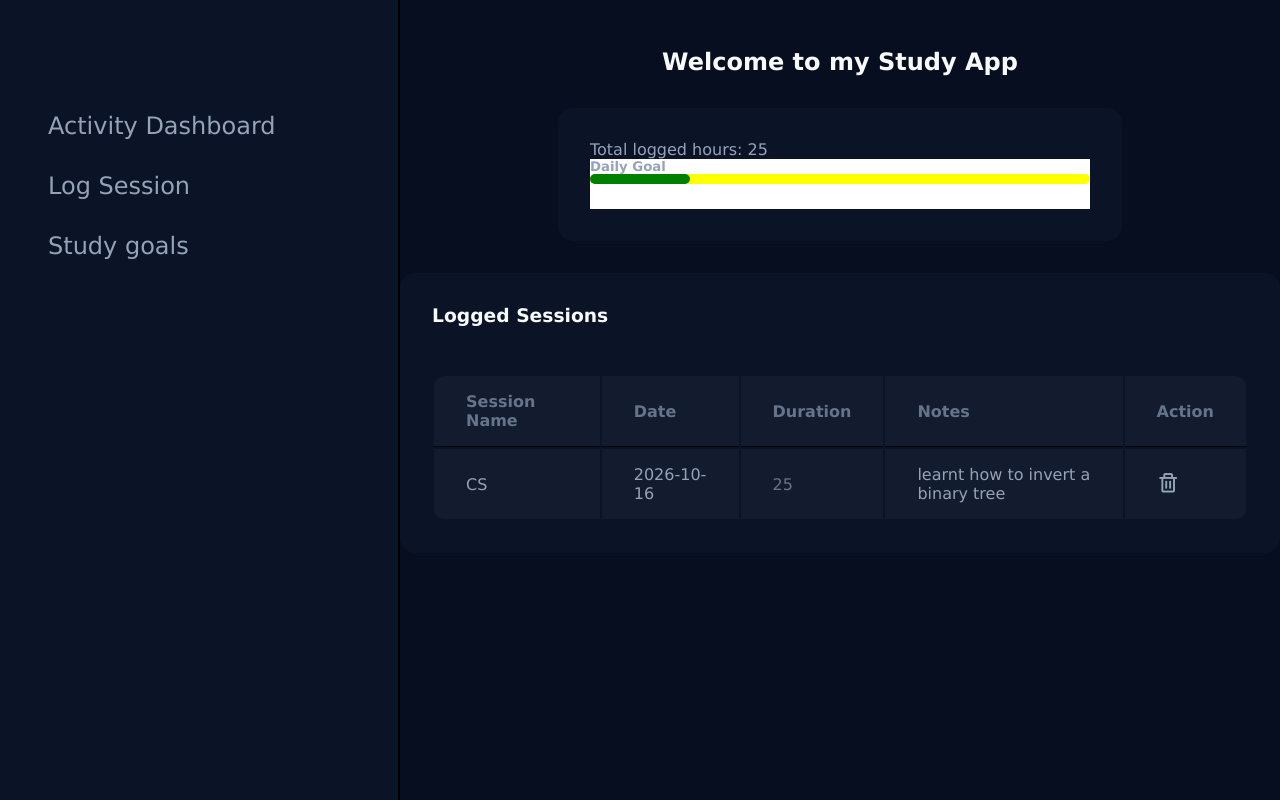
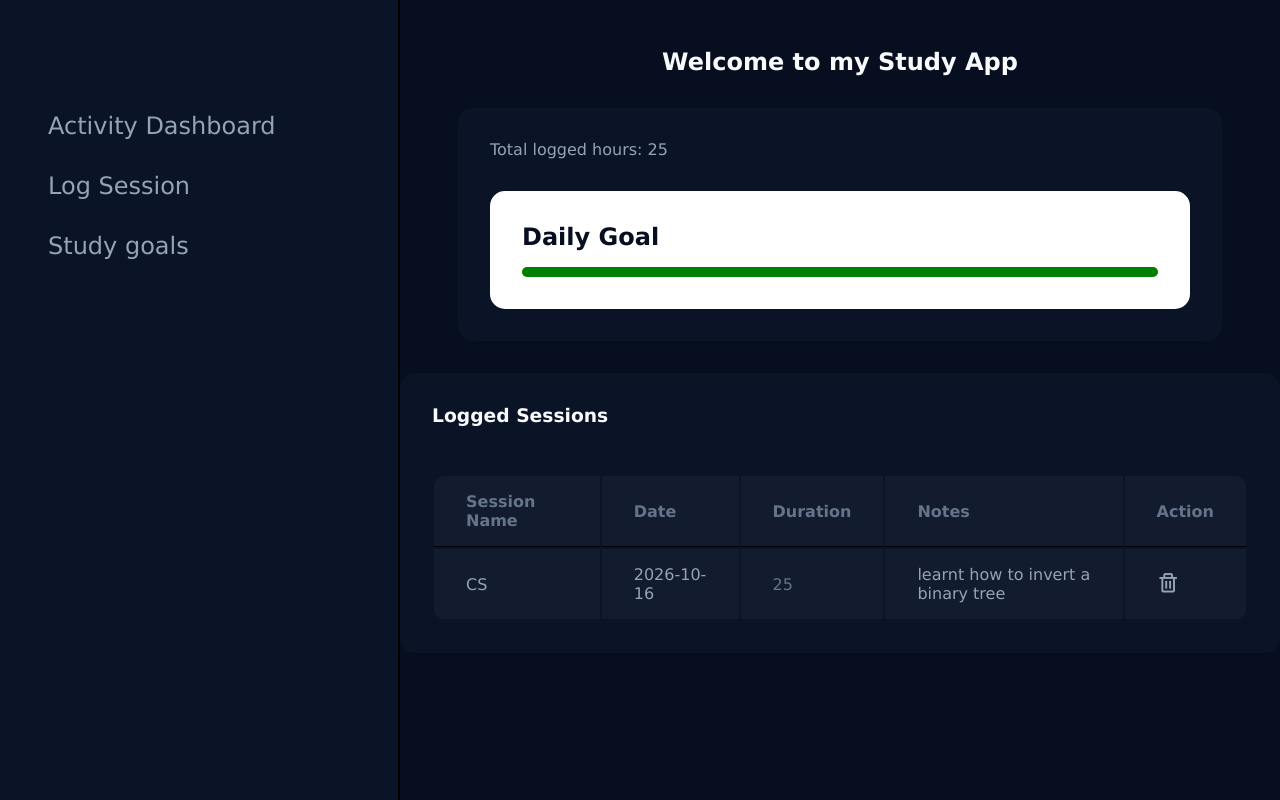
Before and after one commit to DanonymousCoder/study-app, a Flask app: page / in a window 1280 px wide. Run offline with Flask 3, Linux system fonts and the light colour scheme; data comes from the database, SQL or seed files in the repository; both versions use the stored data as it was after the commit; some libraries are stand-ins or nearby versions.

Commit message:
chore: fix backend logic to calculate daily goal progress, fix design style in study goals page

```diff
--- a/app.py
+++ b/app.py
@@ -30,7 +30,7 @@ def home():
 
         total_duration = sum_row["total_duration"] if sum_row["total_duration"] else 0
 
-        today_date = datetime.now().strftime("%H:%M")
+        today_date = date.today().isoformat()
         cursor.execute("SELECT SUM(duration) AS daily_total_duration FROM sessions WHERE s_date = ?", (today_date,))
         daily_sum_row= cursor.fetchone()
 
@@ -41,7 +41,7 @@ def home():
         # c/i * 100
 
         if target_hours and total_daily_duration:
-            fillWidth = target_hours / total_daily_duration * 100
+            fillWidth = (total_daily_duration / target_hours) * 100
         else:
             fillWidth = 0
 
--- a/static/styles.css
+++ b/static/styles.css
@@ -91,12 +96,24 @@ h3 {
     background-color: #0b1326;
     padding: 2em;
     border-radius: 15px;
+    display: flex;
+    flex-direction: column;
+    gap: 2em;
 }
 
 .study-analysis .daily-goal {
-    height: 50px;
-    width: 500px;
+    width: 700px;
     background-color: white;
+    padding: 2em;
+    border-radius: 15px;
+    display: flex;
+    flex-direction: column;
+    gap: 1em;
+}
+
+.daily-goal h5 {
+    font-size: 1.5em;
+    color: #060e20;
 }
 
 .progress-bar {
@@ -107,7 +124,6 @@ h3 {
 }
 
 .progress-bar-filler {
-    width: 20%;
     background-color: green;
     height: 100%;
     border-radius: 10px;
--- a/templates/index.html
+++ b/templates/index.html
@@ -32,8 +32,9 @@
 
      {% set successes = get_flashed_messages(category_filter=["success"]) %}
         {% if successes %}
-        <div class="alert-div alert alert-admissible" role="alert">
+        <div class="alert-div alert alert-dismissible fade show alert-success" role="alert">
             <button type="button" class="btn-close" data-bs-dismiss="alert" aria-label="Close"></button>
+
             {% for success in successes %}
             <p class="alert-text">{{success}}</p>
             {% endfor %}
@@ -42,7 +43,8 @@
 
         {% set errors = get_flashed_messages(category_filter=["error"]) %}
         {% if errors %}
-        <div class="alert-div alert alert-admissible" role="alert">
+        <div class="alert-div alert alert-dismissible fade show alert-success" role="alert">
+            <button type="button" class="btn-close" data-bs-dismiss="alert" aria-label="Close"></button>
             {% for success in errors %}
             <p class="alert-text">{{success}}</p>
             {% endfor %}
@@ -143,6 +145,8 @@
                     <label for="goal-number">Goal:</label>
                     <input type="number" min="1" name="goal-number" id="goal-number" placeholder="100(in minutes)" required>
                 </div>
+
+                <button type="submit">Set Goal</button>
             </form>
         </section>
     </main>
@@ -159,7 +163,7 @@
         const goalsPage = document.getElementById("goals-page")
 
 
-        document.querySelector(".progress-bar-filler").display.width = widthValue
+        // document.querySelector(".progress-bar-filler").display.width = widthValue + "%"
 
         homeBtn.addEventListener("click", () => {
             logSession.style.display = "none"
```
Also changed, not shown: other parts of static/styles.css (+25 -3 lines), focus.db.
